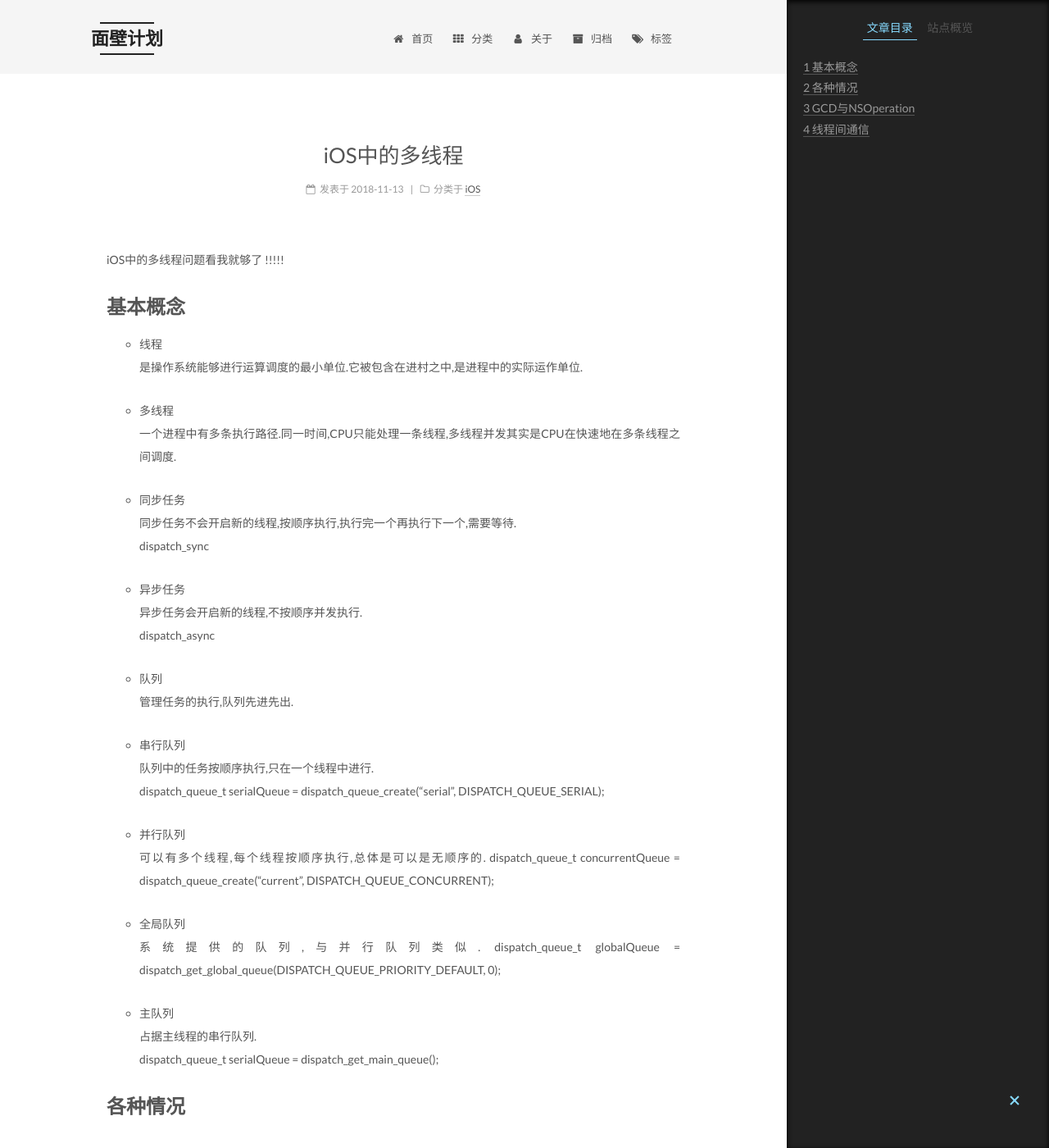
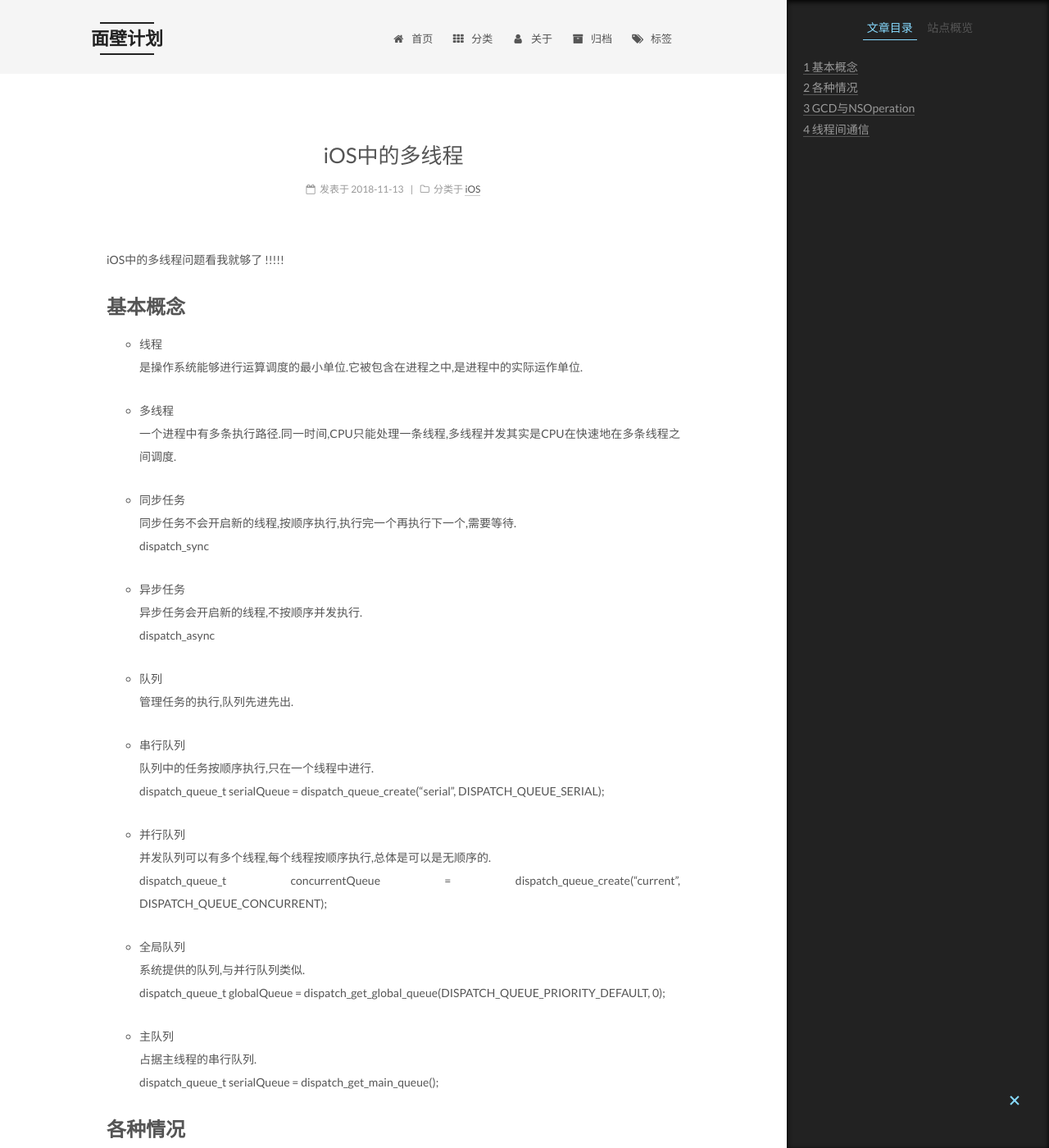
Before and after one commit to FaceWaller/FaceWaller.github.io, a Jekyll site: the page built from _posts/iOS/2018-11-13-iOS中的多线程.md, in a window 1280 px wide and 1400 px high. Shown: the whole window at 82% size. Built offline with Jekyll 4.4.1, drawn with Linux system fonts in a browser that asks for light colours; comment, search, counter and statistics services are not loaded.

Commit message:
错别字

```diff
--- a/_posts/iOS/2018-11-13-iOS中的多线程.md
+++ b/_posts/iOS/2018-11-13-iOS中的多线程.md
@@ -12,7 +12,7 @@ iOS中的多线程问题看我就够了 !!!!!
 # 基本概念
 
 - 线程
-是操作系统能够进行运算调度的最小单位.它被包含在进村之中,是进程中的实际运作单位.
+是操作系统能够进行运算调度的最小单位.它被包含在进程之中,是进程中的实际运作单位.
 
 - 多线程
 一个进程中有多条执行路径.同一时间,CPU只能处理一条线程,多线程并发其实是CPU在快速地在多条线程之间调度.
@@ -34,7 +34,7 @@ dispatch_queue_t serialQueue = dispatch_queue_create("serial", DISPATCH_QUEUE_SE
 
 
 - 并行队列
-可以有多个线程,每个线程按顺序执行,总体是可以是无顺序的.
+并发队列可以有多个线程,每个线程按顺序执行,总体是可以是无顺序的.
 dispatch_queue_t concurrentQueue = dispatch_queue_create("current", DISPATCH_QUEUE_CONCURRENT);
 
 - 全局队列
```
